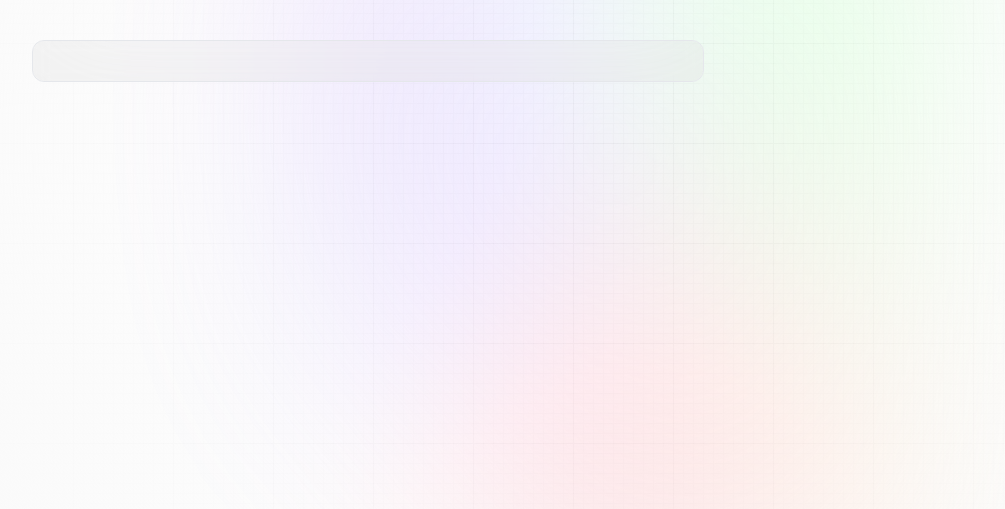
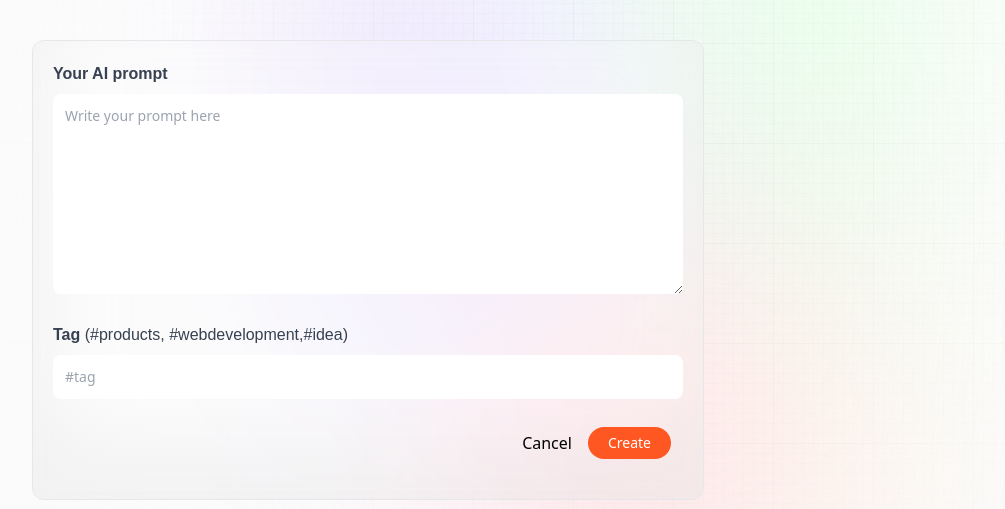
Before and after one commit to mercy-mwai/promptopia-2, a Next.js app: page /create-prompt in a window 1280 px wide. Shown: the part 262-771 px from the top of the page, without its empty margins (32-1037 px from the left). Built offline with nearby package versions, Linux system fonts and the light colour scheme; no server answers.

Commit message:
modified:components/Form.jsx

```diff
--- a/components/Form.jsx
+++ b/components/Form.jsx
@@ -13,9 +13,41 @@
       >
         <label>
           <span className="font-satoshi font-semibold text-base text-gray-700">
-
+              Your AI prompt
           </span>
+          <textarea
+          value={post.prompt}
+          onChange={(e)=>setPost({...post, prompt:e.target.value}) }
+          placeholder="Write your prompt here"
+          required
+          className="form_textarea"
+          />
         </label>
+        <label>
+          <span className="font-satoshi font-semibold text-base text-gray-700">
+              Tag {` `}
+              <span className="font-normal">(#products, #webdevelopment,#idea)</span>
+          </span>
+          <input
+          value={post.tag}
+          onChange={(e)=>setPost({...post, tag:e.target.value}) }
+          placeholder="#tag"
+          required
+          className="form_input"
+          />
+        </label>
+        <div className="flex-end mx-3 mb-5 gap-4">
+            <Link href="/">
+            Cancel
+            </Link>
+            <button
+              type="submit"
+              disabled={submitting}
+              className="px-5 py-1.5 text-sm bg-primary-orange rounded-full text-white"
+            >
+              {submitting ? `${type}...` : type}
+            </button>
+        </div>
       </form>
     </section>
   )
```
